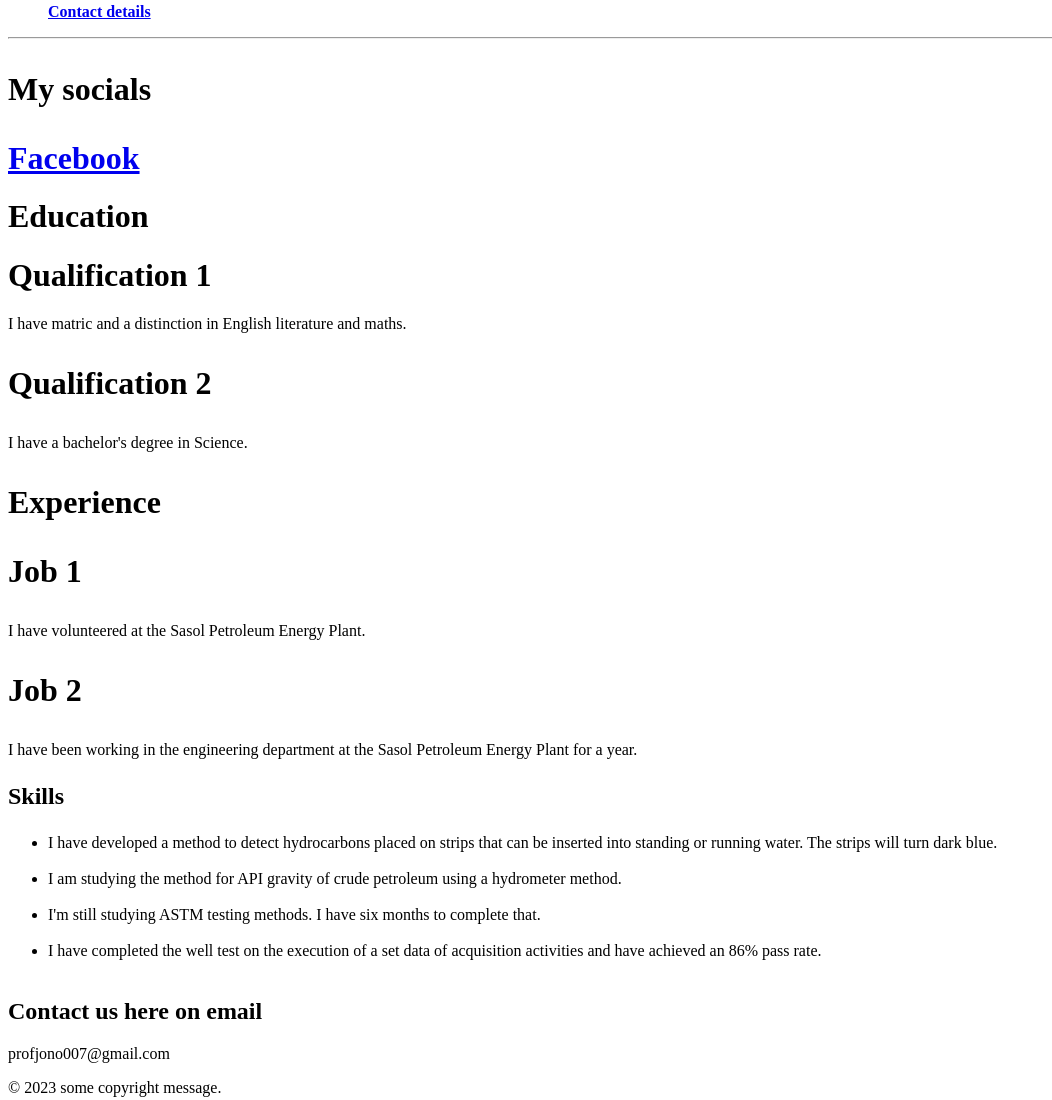
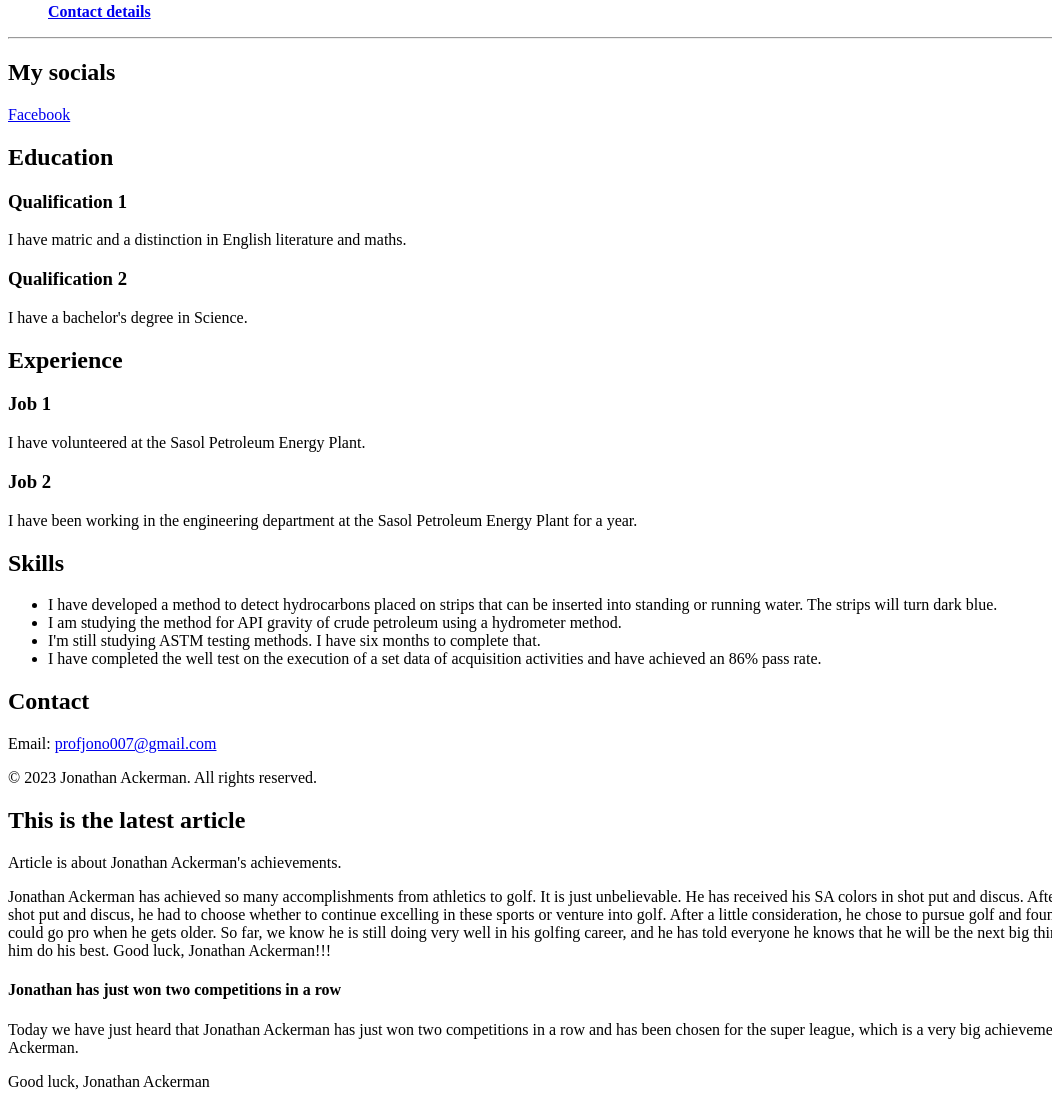
Before and after one commit to JonathanAckerman2511/..JONPEA153_PTO2306_GroupA_JonathanAckerman_ITW, a plain HTML site: page resume3.html in a window 1280 px wide. Shown: the part 733-1833 px from the top of the page, without its empty margins (0-1052 px from the left). Drawn offline with Linux system fonts and the light colour scheme.

Commit message:
Update resume3.html

```diff
--- a/resume3.html
+++ b/resume3.html
@@ -1,17 +1,20 @@
 <!DOCTYPE html>
 <html lang="en">
 <head>
-        <title>My html file</title>
+    <meta charset="UTF-8">
+    <meta name="viewport" content="width=device-width, initial-scale=1.0">
+    <title>Jonathan Ackerman - Personal Portfolio</title>
     <link rel="stylesheet" href="stylesheet.css">
-    </head>
-<html>
-<head>
-    <title>Header tag</title>
+    <link rel="icon" href="favicon.ico" type="image/x-icon">
+    <style>
+        /* Your additional CSS styles can go here */
+    </style>
 </head>
 <body>
+    <header>
         <h1>Jonathan Ackerman</h1>
         <p>An introductory personal statement.</p>
-    <img src="https://i.postimg.cc/k5KMJRj1/Jono-Picture.jpg" alt="" style="width: 350px; height: 500px;">
+        <img src="https://i.postimg.cc/k5KMJRj1/Jono-Picture.jpg" alt="Jonathan Ackerman" style="width: 350px; height: 500px;">
         <nav class="nav1">
             <ul>
                 <li>
@@ -22,69 +25,58 @@
                 </li>
             </ul>
         </nav>
+    </header>
     <hr>
-    <h1>
-    <p>My socials</p>
-    <a href="http://www.facebook.com/JonoAckerman">Facebook</a>
+    <section>
+        <h2>My socials</h2>
+        <p><a href="http://www.facebook.com/JonoAckerman">Facebook</a></p>
+    </section>
+    <section>
         <a name="Education"></a>
-    <h1>Education</h1>
-    <h1>Qualification 1</h1>
-    <body>
-        I have matric and a distinction in English literature and maths.<br>
-    </body>
-    <h1>
-        <p>Qualification 2</p>
-    </h1>
-    <body>
-        I have a bachelor's degree in Science.<br>
-    </body>
-    <a name="Experience"></a><h1>
-        <p>Experience</p>
-        <p>Job 1</p>
-    </h1>
-    <body>
-        I have volunteered at the Sasol Petroleum Energy Plant.<br>
-    </body>
-    <h1>
-        <p>Job 2</p>
-    </h1>
-    <body>
-        I have been working in the engineering department at the Sasol Petroleum Energy Plant for a year.<br>
-    </body>
+        <h2>Education</h2>
+        <h3>Qualification 1</h3>
+        <p>I have matric and a distinction in English literature and maths.</p>
+        <h3>Qualification 2</h3>
+        <p>I have a bachelor's degree in Science.</p>
+    </section>
     <section>
-    <a name="Skills"></a><h1>
-            <p>Skills</p>
-        </h1>
+        <a name="Experience"></a>
+        <h2>Experience</h2>
+        <h3>Job 1</h3>
+        <p>I have volunteered at the Sasol Petroleum Energy Plant.</p>
+        <h3>Job 2</h3>
+        <p>I have been working in the engineering department at the Sasol Petroleum Energy Plant for a year.</p>
+    </section>
+    <section>
+        <a name="Skills"></a>
+        <h2>Skills</h2>
         <ul>
-            <li>I have developed a method to detect hydrocarbons placed on strips that can be inserted into standing or running water. The strips will turn dark blue.</li><br>
-            <li>I am studying the method for API gravity of crude petroleum using a hydrometer method.</li><br>
-            <li>I'm still studying ASTM testing methods. I have six months to complete that.</li><br>
-            <li>I have completed the well test on the execution of a set data of acquisition activities and have achieved an 86% pass rate.</li><br>
+            <li>I have developed a method to detect hydrocarbons placed on strips that can be inserted into standing or running water. The strips will turn dark blue.</li>
+            <li>I am studying the method for API gravity of crude petroleum using a hydrometer method.</li>
+            <li>I'm still studying ASTM testing methods. I have six months to complete that.</li>
+            <li>I have completed the well test on the execution of a set data of acquisition activities and have achieved an 86% pass rate.</li>
         </ul>
+    </section>
+    <section>
         <a name="Contact"></a>
-        <h1>Contact us here on email</h1>
-        <p>profjono007@gmail.com</p>
+        <h2>Contact</h2>
+        <p>Email: <a href="mailto:profjono007@gmail.com">profjono007@gmail.com</a></p>
     </section>
     <footer id="page-footer">
-        &copy; 2023 some copyright message.
+        &copy; 2023 Jonathan Ackerman. All rights reserved.
     </footer>
 </body>
 </html>
 
 <article>
     <h2>This is the latest article</h2>
-    <p>Article is about Jonathan Ackerman's achievements.</p><br>
-    <p>Jonathan Ackerman has achieved so many accomplishments from athletics to golf. It is just unbelievable. He has received his SA colors in shot put and discus. After 5 years of competing in SA's for shot put and discus, he had to choose whether to continue excelling in these sports or venture into golf. After a little consideration, he chose to pursue golf and found out that he was so talented he could go pro when he gets older. So far, we know he is still doing very well in his golfing career, and he has told everyone he knows that he will be the next big thing in golf. We all can't wait to see him do his best. Good luck, Jonathan Ackerman!!!</p><br>
+    <p>Article is about Jonathan Ackerman's achievements.</p>
+    <p>Jonathan Ackerman has achieved so many accomplishments from athletics to golf. It is just unbelievable. He has received his SA colors in shot put and discus. After 5 years of competing in SA's for shot put and discus, he had to choose whether to continue excelling in these sports or venture into golf. After a little consideration, he chose to pursue golf and found out that he was so talented he could go pro when he gets older. So far, we know he is still doing very well in his golfing career, and he has told everyone he knows that he will be the next big thing in golf. We all can't wait to see him do his best. Good luck, Jonathan Ackerman!!!</p>
 </article>
 <section>
     <aside>
         <h4>Jonathan has just won two competitions in a row</h4>
-        <p>Today we have just heard that Jonathan Ackerman has just won two competitions in a row and has been chosen for the super league, which is a very big achievement. Well done, Jonathan Ackerman.</p><br>
+        <p>Today we have just heard that Jonathan Ackerman has just won two competitions in a row and has been chosen for the super league, which is a very big achievement. Well done, Jonathan Ackerman.</p>
     </aside>
     <footer>Good luck, Jonathan Ackerman</footer>
-    <head>
-        <link rel="icon"
-    href="favicon.ico" type="image/x-icon">
-    </head>
-<div class="body"></div>
-<p class="h1"> </p>
+</section>
```
Lines whose indentation alone changed are shown as unchanged.
